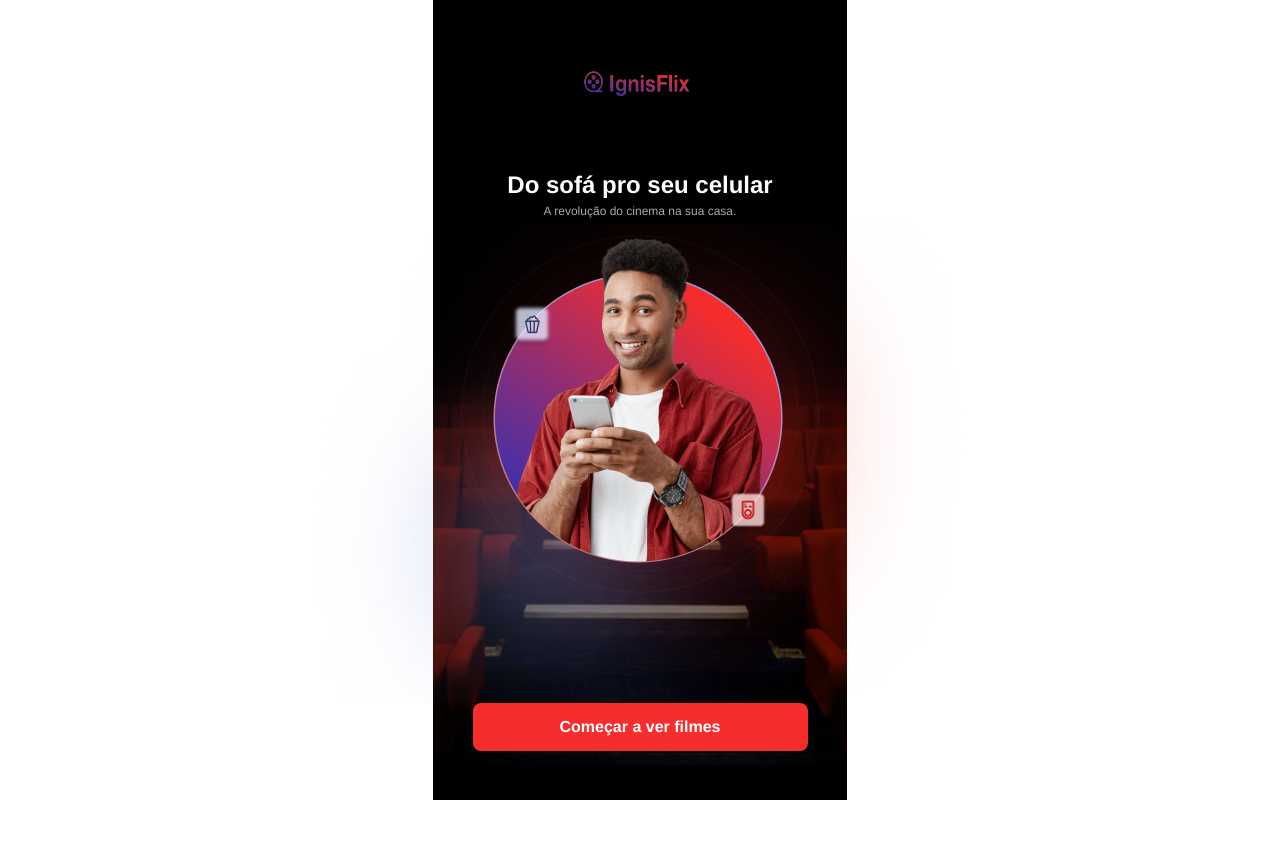
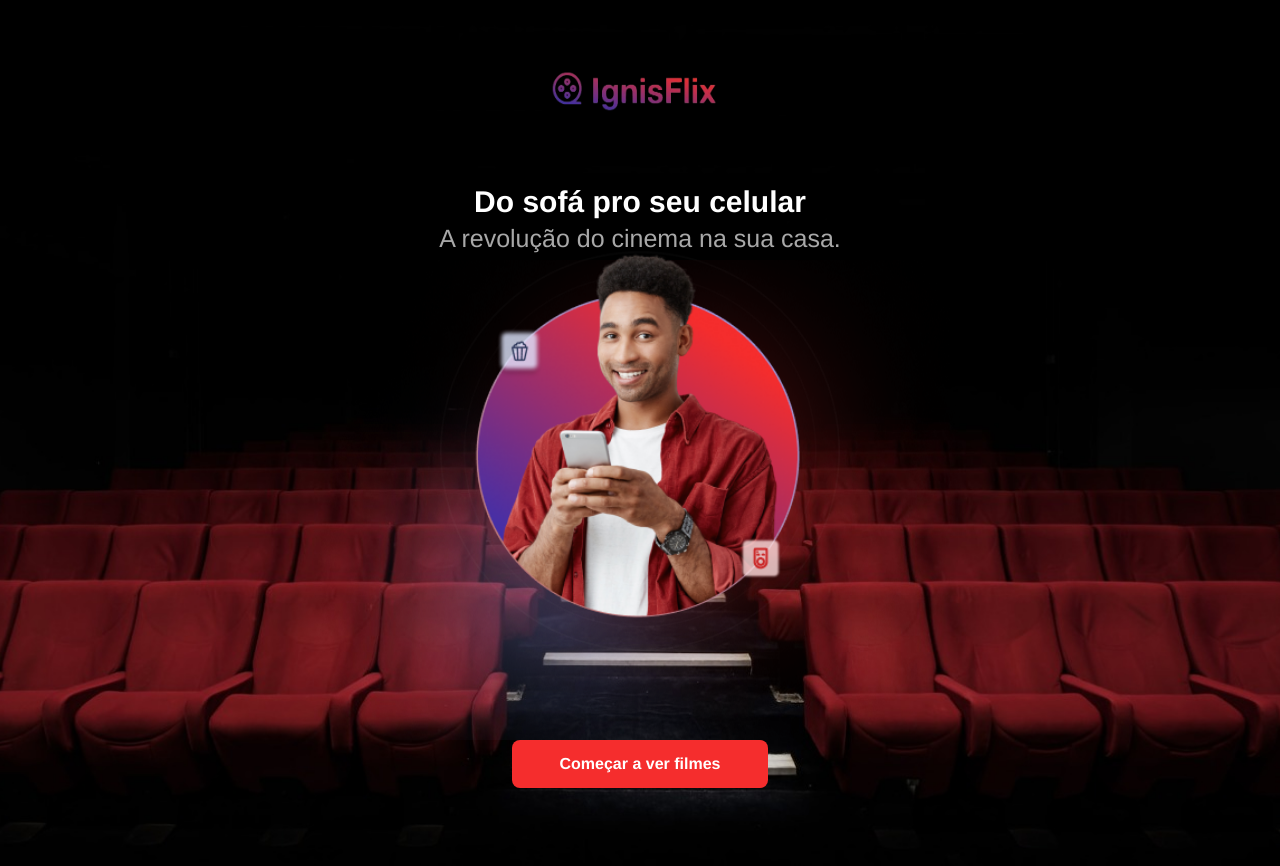
Before and after one commit to gamabarbara/IgnisFlix, a Next.js app: page / in a window 1280 px wide. Shown: the top 866 px of the page. Before the commit the page ends 800 px from the top, so only its background shows below. Built offline with nearby package versions, Linux system fonts and the light colour scheme.

Commit message:
Responsividade Desktop Tela Inicial

```diff
--- a/src/components/Logo.js
+++ b/src/components/Logo.js
@@ -1,11 +1,11 @@
 
-import Image from "next/image"
+import { Image } from "../styles/pages/logo"
 import { ContainerImage } from "../styles/pages/logo"
 
 export default function Logo() {
     return(
         <ContainerImage>
-            <Image src="/images/logo.png" width="129" height="33" alt="Logo da IgnisFlix"/>
+            <Image src="/images/logo.png"  alt="Logo da IgnisFlix"/>
         </ContainerImage>
     )
 }
--- a/src/components/MovieCard.js
+++ b/src/components/MovieCard.js
@@ -5,6 +5,9 @@ import {
   ProgressBar,
 } from "../styles/pages/movieCard";
 export default function MovieCard(props) {
+  function changePhoto() {
+
+  }
   return (
     <ContainerCard>
       <>
--- a/src/pages/index.js
+++ b/src/pages/index.js
@@ -1,6 +1,6 @@
 
 import Link from "next/link"
-import { Btn, ContainerButton, ContainerImage, ContainerText } from "../styles/pages/home";
+import { Btn, ContainerButton, ContainerImage, ContainerText, Content} from "../styles/pages/home";
 export default function Home() {
   return (
     <>
--- a/src/styles/global.ts
+++ /dev/null
@@ -1,70 +0,0 @@
-import { createGlobalStyle } from "styled-components";
-
-export default createGlobalStyle`
-  * {
-    margin: 0;
-    padding: 0;
-    box-sizing: border-box;
-    input:-webkit-autofill,
-    input:-webkit-autofill:hover,
-    input:-webkit-autofill:focus,
-    input:-webkit-autofill:active {
-    -webkit-box-shadow: 0 0 0 30px #2a2b2e inset !important;
-    }
-    input:-webkit-autofill{
-    -webkit-text-fill-color: white !important;
-    }
-  }
-
-
-
-  html{
-   scroll-behavior: smooth;
-
-   @media (max-width: 1080px) {
-      font-size: 93.75%;
-    }
-
-    @media (max-width: 720px) {
-      font-size: 87.5%;
-    }
-  }
-
-  body {
-    -webkit-font-smoothing: antialiased;
-    background: #090a10;
-    color: #fff;
-  }
-
-  html, body{
-    // height: 100%;
-    height: auto!important;
-    min-height: 100%;
-  }
-
-  body, input, button, textarea {
-    font-family: 'Montserrat', sans-serif;
-
-  }
-
-  button{
-    cursor: pointer;
-    outline: none;
-    &:focus {
-      outline: transparent !important;
-    }
-  }
-
-  [disabled] {
-    opacity: 0.5;
-    cursor: not-allowed;
-  }
-
-  ul {
-    list-style: none;
-  }
-
-  a {
-    text-decoration: none !important;
-  }
-`;
--- a/src/styles/globals.css
+++ b/src/styles/globals.css
@@ -13,4 +13,16 @@ body {
   background-image: url("../../public/images/background.png");
   background-position-x: center;
   background-repeat: no-repeat;
+  height: 100%;
 }
+
+@media (min-width: 1025px) {
+  body {
+    background-image: url("../../public/images/background-desktop.jpeg");
+    background-position: center;
+    background-size: cover;
+    background-repeat: no-repeat;
+    width: 100%;
+    height: 100vh;
+  }
+}
--- a/src/styles/pages/home.js
+++ b/src/styles/pages/home.js
@@ -11,13 +11,22 @@ export const ContainerText = styled.div`
     font-weight: 700;
     font-size: 24px;
     line-height: 28px;
+    @media (min-width:1025px) {
+      font-size: 30px;
+      margin-bottom: 10px;
+    }
   }
   p {
     color: #a8a8a8;
     font-weight: 500;
     font-size: 12px;
     line-height: 24px;
+    @media (min-width:1025px) {
+      font-size: 25px;
+      margin-bottom: 10px;
+    }
   }
+
 `;
 
 export const ContainerImage = styled.div`
@@ -33,7 +42,11 @@ export const ContainerImage = styled.div`
   img {
     z-index: 0;
     background-size: cover;
+    @media (min-width:1025px) {
+      width: 400px;
+    }
   }
+
 `;
 
 export const ContainerButton = styled.div`
@@ -61,4 +74,8 @@ export const Btn = styled.div`
     text-decoration: none;
     color: #fff;
   }
+  @media (min-width:1025px) {
+    width: 20%;
+    margin: 0 auto;
+  }
 `;
--- a/src/styles/pages/logo.js
+++ b/src/styles/pages/logo.js
@@ -1,8 +1,20 @@
-import styled from "styled-components"
+import styled from "styled-components";
 
 export const ContainerImage = styled.div`
-display: flex;
-justify-content: center;
-align-items: center;
-margin-top: 69px;
-`
+  display: flex;
+  justify-content: center;
+  align-items: center;
+  margin-top: 69px;
+
+  img {
+  }
+`;
+
+export const Image = styled.img`
+  width: 129px;
+  height: 33px;
+  @media (min-width: 1025px) {
+    width: 200px;
+    height: 50px;
+  }
+`;
```
Also changed, not shown: public/images/background-desktop.jpeg (added).
